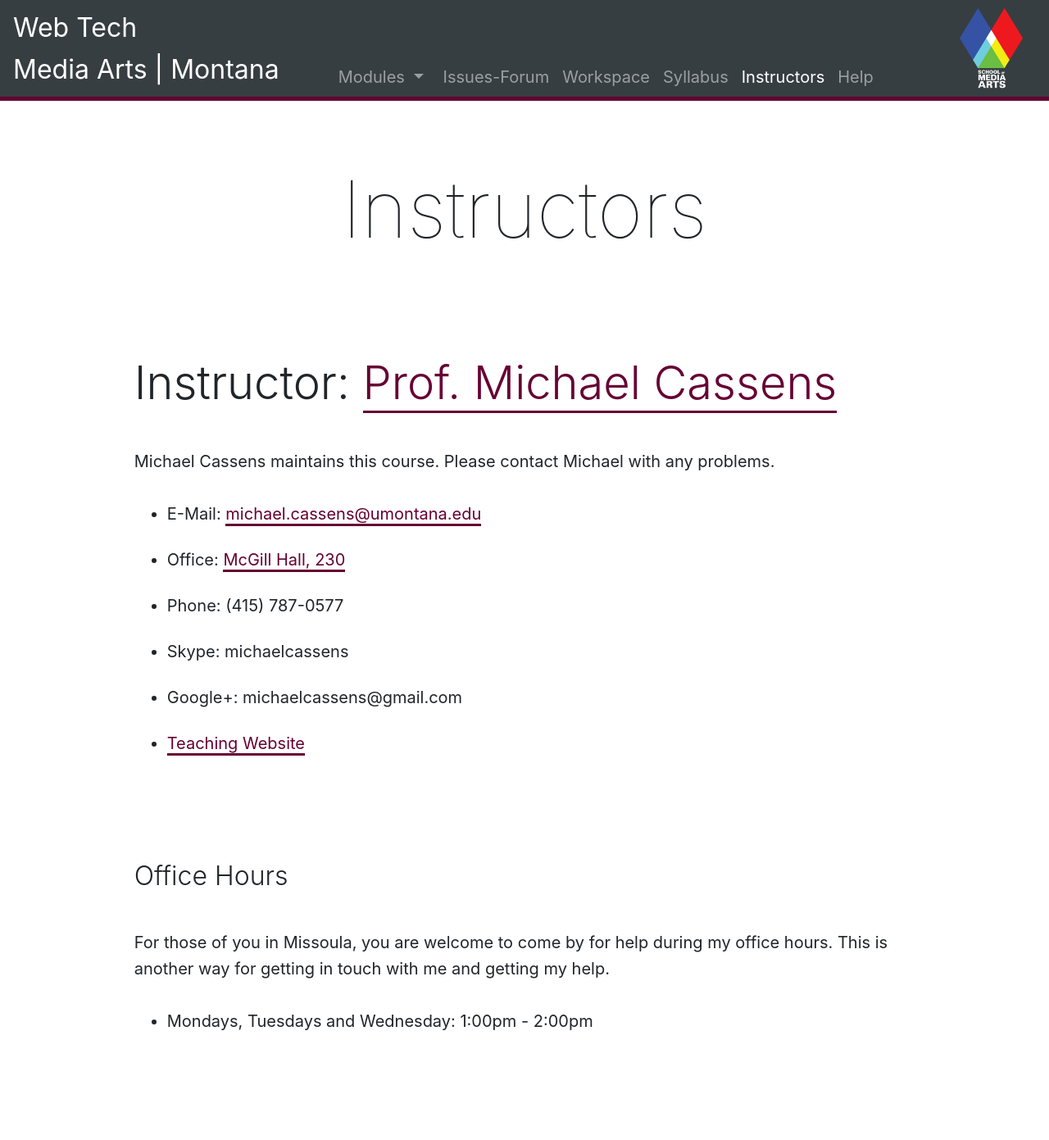
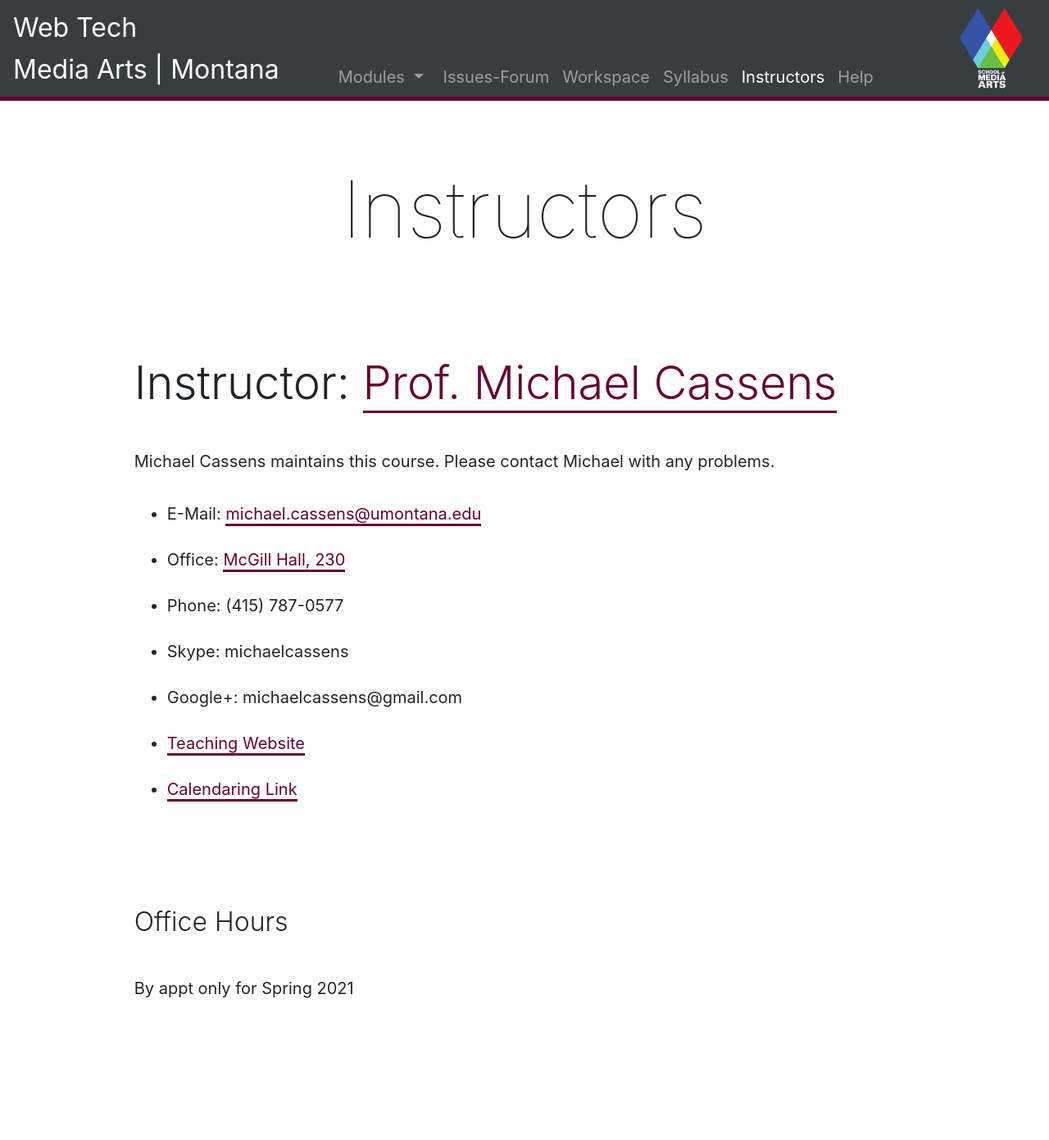
Before and after one commit to Montana-Media-Arts/441-web-tech-Spring2021-course, a Jekyll site: the page built from modules/instructors/_posts/2017-01-01-instructors.md, in a window 1280 px wide. Shown: the whole page at 82% size. Built offline with Jekyll 4.4.1, drawn with Linux system fonts in a browser that asks for light colours; nearby versions of some CDN libraries; after the commit the page ends 1351 px from its top, so only the background shows below that.

Commit message:
updated navigation

```diff
--- a/_includes/navigation.html
+++ b/_includes/navigation.html
@@ -43,7 +43,7 @@
             </li>
 
             <!-- Course Repo Link -->
-            <a class="nav-item nav-link px-2 pb-0 mb-0" href="https://github.com/Montana-Media-Arts/441-WebTech-Spring2020-examples/issues" target="_blank">
+            <a class="nav-item nav-link px-2 pb-0 mb-0" href="https://github.com/Montana-Media-Arts/441-WebTech-Spring2021-examples/issues" target="_blank">
                 Issues-Forum
             </a>
 
--- a/modules/instructors/_posts/2017-01-01-instructors.md
+++ b/modules/instructors/_posts/2017-01-01-instructors.md
@@ -15,11 +15,13 @@ Michael Cassens maintains this course. Please contact Michael with any problems.
 - Skype: michaelcassens
 - Google+: michaelcassens@gmail.com
 - [Teaching Website](https://michaelcassens.github.io/teaching)
+- [Calendaring Link](https://calendly.com/michael-cassens/441-meeting)
 
 
 
 #### Office Hours
 
-For those of you in Missoula, you are welcome to come by for help during my office hours. This is another way for getting in touch with me and getting my help.
+By appt only for Spring 2021
+<!--For those of you in Missoula, you are welcome to come by for help during my office hours. This is another way for getting in touch with me and getting my help.-->
 
-- Mondays, Tuesdays and Wednesday:    1:00pm - 2:00pm
+<!--- Mondays, Tuesdays and Wednesday:    1:00pm - 2:00pm-->
```
